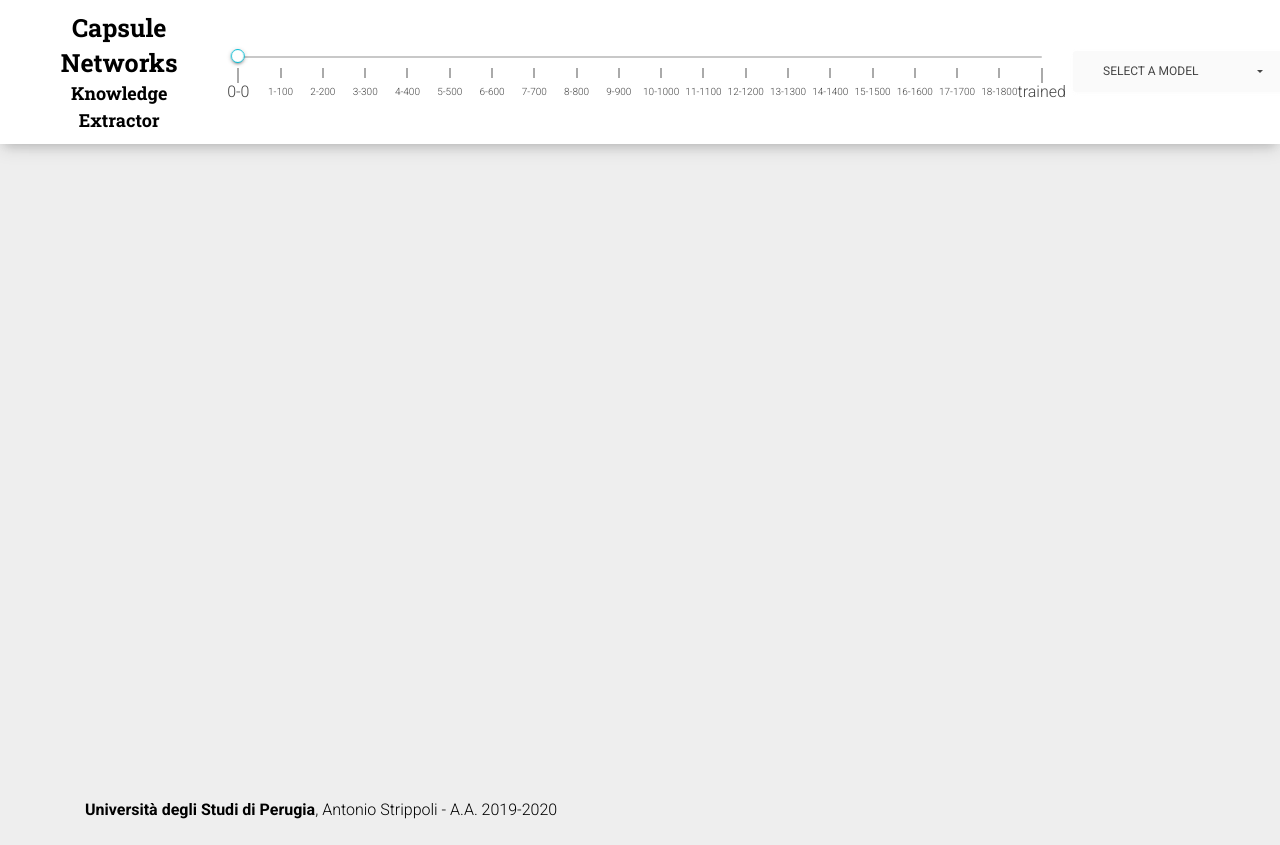
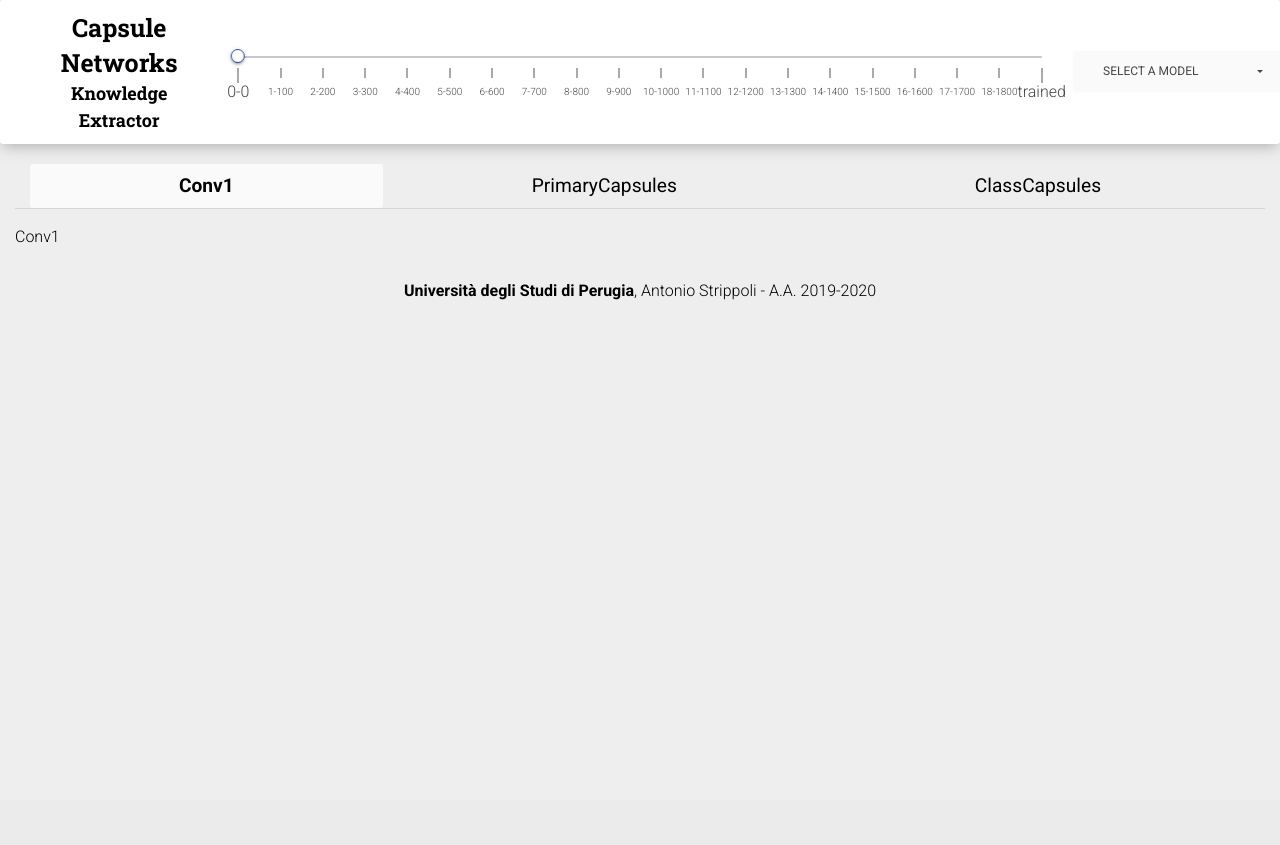
Before and after one commit to CoffeeStraw/CapsNet-Knowledge-Extractor, a Flask app: page / in a window 1280 px wide. After the commit the page ends 300 px from the top, so only its background shows below. Run offline with Flask 2, Linux system fonts and the light colour scheme; parts of the project's set-up code (start-up, migrations or seed data) failed here and were passed over; some libraries are stand-ins or nearby versions.

Commit message:
Added tabs for network visualizer, fixed invalid request from javascript

```diff
--- a/flaskr/static/css/style.css
+++ b/flaskr/static/css/style.css
@@ -1,4 +1,4 @@
-/* Various fixes to Material Kit */
+/* Various fixes and color changes to Material Kit */
 
 .title {
     margin-top: 0px;
@@ -17,6 +17,14 @@
     color: #454545;
 }
 
+.slider.slider-primary .noUi-connect {
+    background-color: #29479b;
+}
+
+.slider.slider-primary .noUi-handle {
+    border-color: #29479b;
+}
+
 .dropdown-menu .dropdown-item:active, .dropdown-menu .dropdown-item:focus, .dropdown-menu .dropdown-item:hover, .dropdown-menu a.active, .dropdown-menu a:active, .dropdown-menu a:focus, .dropdown-menu a:hover {
     background-color: #29479b;
     color: #fff!important;
@@ -30,12 +38,23 @@
     background-image: linear-gradient(0deg, #29479b 2px, rgba(156, 39, 176, 0) 0), linear-gradient(0deg, #d2d2d2 1px, hsla(0, 0%, 82%, 0) 0);
 }
 
-/* Sticky footer */
+.nav-tabs .nav-item .nav-link, .nav-tabs .nav-item .nav-link:focus, .nav-tabs .nav-item .nav-link:hover {
+    color: black!important;
+}
 
-.footer {
-    position: absolute;
-    bottom: 0;
-    width: 100%;
-    height: 40px;
-    line-height: 40px;
+.nav-tabs .nav-item .nav-link.active {
+    background-color: hsla(0, 0%, 100%, .7);
+    transition: background-color .3s .2s;
 }
+
+.nav-link {
+    border: 1!important;
+    font-weight: 400!important;
+    font-size: 1.2rem!important;
+    text-transform: none!important;
+}
+
+.nav-link.active {
+    border: 1!important;
+    font-weight: 900!important;
+}
--- a/flaskr/templates/index.html
+++ b/flaskr/templates/index.html
@@ -23,8 +23,9 @@
 
 <body>
   <!-- Top navigation bar-->
-  <nav class="navbar fixed-top bg-white">
+  <nav class="navbar bg-white">
     <div class="container-fluid row" style="margin: 0px;">
+
       <!-- Title -->
       <div class="col-xl-2 col-sm-12 text-center">
         <h3 class="title">Capsule Networks</h3>
@@ -33,8 +34,9 @@
 
       <!-- Training Step slider -->
       <div class="col-xl-8 col-sm-12 mx-auto">
-        <div id="sliderRegular" class="slider slider-info" style="margin-bottom: 45px;"></div>
+        <div id="sliderRegular" class="slider slider-primary" style="margin-bottom: 45px;"></div>
       </div>
+
       <!-- Model selector -->
       <div class="col-xl-2 col-sm-12 text-center">
         <select class="selectpicker" data-style="btn-secondary" title="Select a Model" data-header="Select a model"
@@ -44,12 +46,38 @@
           <option>Super very iper mega long</option>
         </select>
       </div>
+
     </div>
   </nav>
 
+  <!-- Network's tabs -->
+  <div class="container-fluid">
+    <ul class="nav justify-content-center nav-fill nav-tabs" id="myTab" role="tablist">
+      <li class="nav-item">
+        <a class="nav-link active" id="home-tab" data-toggle="tab" href="#home" role="tab" aria-controls="home"
+          aria-selected="true">Conv1</a>
+      </li>
+      <li class="nav-item">
+        <a class="nav-link" id="profile-tab" data-toggle="tab" href="#profile" role="tab" aria-controls="profile"
+          aria-selected="false">PrimaryCapsules</a>
+      </li>
+      <li class="nav-item">
+        <a class="nav-link" id="contact-tab" data-toggle="tab" href="#contact" role="tab" aria-controls="contact"
+          aria-selected="false">ClassCapsules</a>
+      </li>
+    </ul>
+    <hr style="margin-top: 1px;">
+    <div class="tab-content" id="myTabContent">
+      <div class="tab-pane fade show active" id="home" role="tabpanel" aria-labelledby="home-tab">Conv1</div>
+      <div class="tab-pane fade" id="profile" role="tabpanel" aria-labelledby="profile-tab">PrimaryCapsules</div>
+      <div class="tab-pane fade" id="contact" role="tabpanel" aria-labelledby="contact-tab">ClassCapsules</div>
+    </div>
+  </div>
+
+  <!-- Copyright -->
   <footer class="footer footer-default">
-    <div class="container">
-      <nav class="copyright float-left">
+    <div class="container-fluid">
+      <nav class="copyright float-center">
         <b>Università degli Studi di Perugia</b>, Antonio Strippoli - A.A. 2019-2020
       </nav>
     </div>
```
Also changed, not shown: flaskr/static/js/core/material-kit.min.js.
